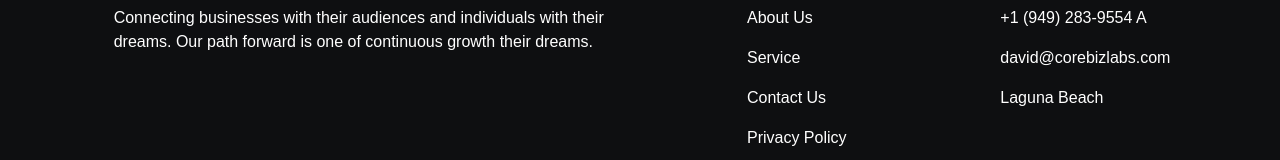
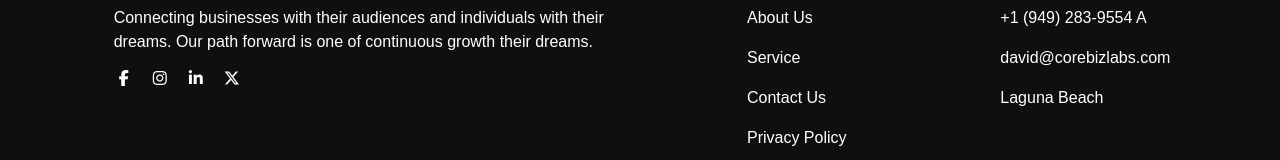
Before and after one commit to Zeeshanprojects/Corebizlabs, a React (Vite) app in the folder corebizlabs/: page /contact in a window 1280 px wide. Shown: the part 1581-1741 px from the top of the page. Built offline with nearby package versions, Linux system fonts and the light colour scheme; a web font is replaced by a local one.

Commit message:
updated-code

```diff
--- a/corebizlabs/package.json
+++ b/corebizlabs/package.json
@@ -4,12 +4,13 @@
   "version": "0.0.0",
   "type": "module",
   "scripts": {
-"dev": "vite --host",
+    "dev": "vite --host",
     "build": "vite build",
     "lint": "eslint .",
     "preview": "vite preview"
   },
   "dependencies": {
+    "@fortawesome/fontawesome-free": "^7.1.0",
     "bootstrap": "^5.3.8",
     "gsap": "^3.13.0",
     "react": "^19.1.1",
--- a/corebizlabs/src/Components/Footer.jsx
+++ b/corebizlabs/src/Components/Footer.jsx
@@ -36,6 +36,13 @@ export default function Footer() {
                     with their dreams. Our path forward is one of continuous
                     growth their dreams.
                   </p>
+                  <div className="d-flex gap-3 ">
+                    <i className="fa-brands fa-facebook-f"></i>
+
+                    <i className="fa-brands fa-instagram"></i>
+                    <i className="fa-brands fa-linkedin-in"></i>
+                    <i className="fa-brands fa-x-twitter "></i>
+                  </div>
                 </div>
                 {/* Grid column */}
                 {/* Grid column */}
--- a/corebizlabs/src/main.jsx
+++ b/corebizlabs/src/main.jsx
@@ -3,6 +3,7 @@ import { createRoot } from 'react-dom/client'
 import './index.css'
 import "bootstrap/dist/css/bootstrap.min.css"
 import "bootstrap/dist/js/bootstrap.bundle.min.js"
+import '@fortawesome/fontawesome-free/css/all.min.css';
 import App from './App.jsx'
 
 createRoot(document.getElementById('root')).render(
```
Also changed, not shown: corebizlabs/src/Components/Footer.css (line endings or trailing spaces), 1 other file (tests, documents, lock files or other folders).
